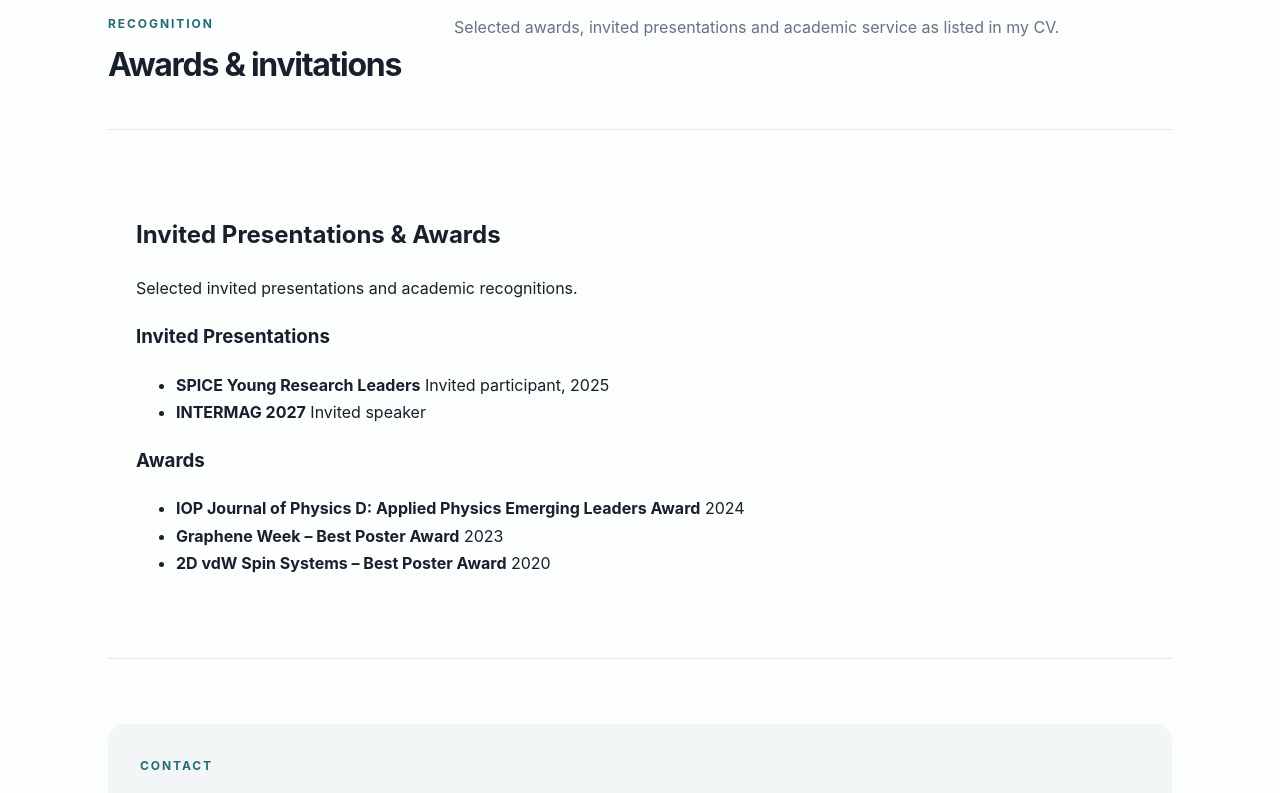
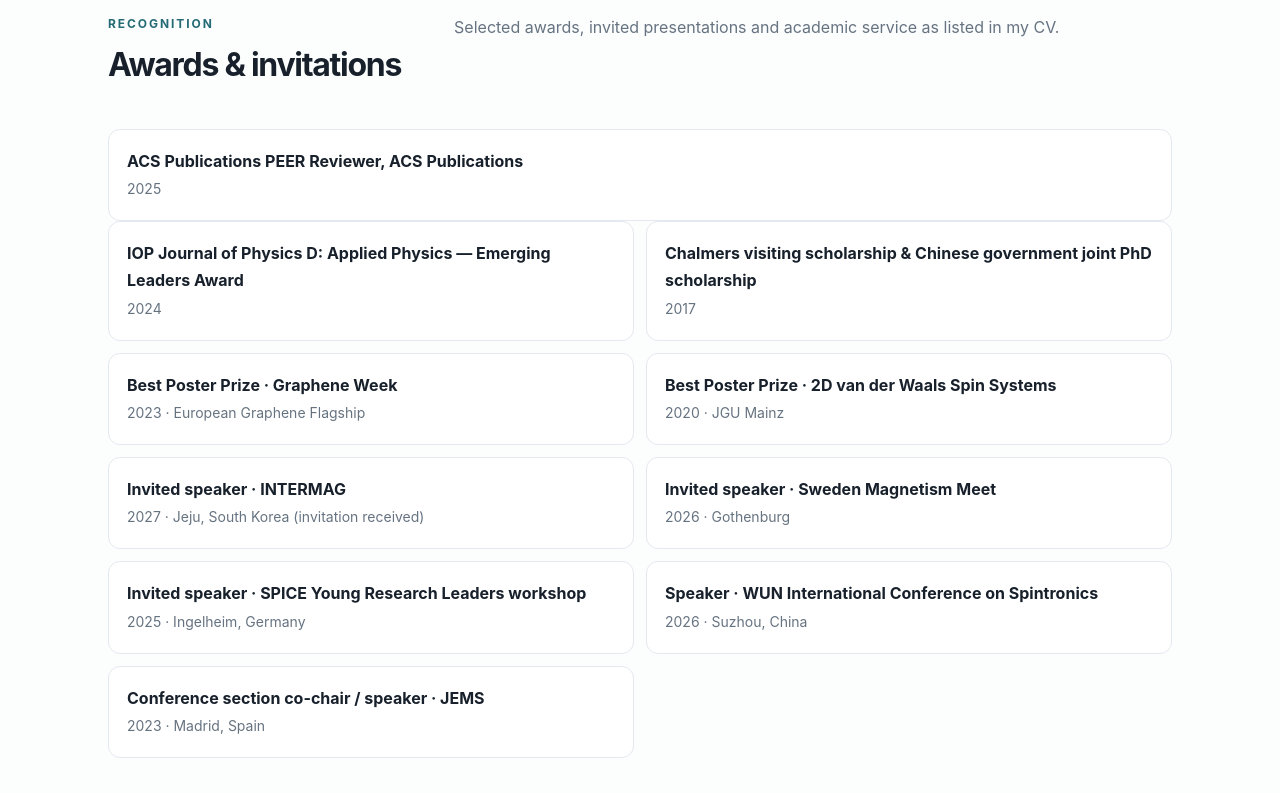
Before and after one commit to zzbna/Dr.BingZhao, a plain HTML site: page index.html in a window 1280 px wide. Shown: the part 5040-5833 px from the top of the page. Drawn offline with Linux system fonts and the light colour scheme.

Commit message:
Update index.html

```diff
--- a/index.html
+++ b/index.html
@@ -62,53 +62,6 @@ footer{padding:36px 0;color:var(--muted);font-size:13px}.foot{display:flex;justi
 <div class="skill"><b>Modelling & design</b><span>MuMax3, COMSOL Multiphysics and AutoCAD.</span></div>
 </div></section>
 <section id="recognition"><div class="section-head"><div><div class="eyebrow">Recognition</div><h2>Awards & invitations</h2></div><p>Selected awards, invited presentations and academic service as listed in my CV.</p></div>
-<section id="awards" class="section">
-  <div class="container">
-    <div class="section-heading">
-      <h2>Invited Presentations & Awards</h2>
-      <p>Selected invited presentations and academic recognitions.</p>
-    </div>
-
-    <div class="awards-grid">
-
-      <!-- Left column: Invited presentations -->
-      <div class="award-column">
-        <h3>Invited Presentations</h3>
-        <ul>
-          <li>
-            <strong>SPICE Young Research Leaders</strong>
-            <span>Invited participant, 2025</span>
-          </li>
-          <li>
-            <strong>INTERMAG 2027</strong>
-            <span>Invited speaker</span>
-          </li>
-          <!-- Add other invited presentations from your CV -->
-        </ul>
-      </div>
-
-      <!-- Right column: Awards -->
-      <div class="award-column">
-        <h3>Awards</h3>
-        <ul>
-          <li>
-            <strong>IOP Journal of Physics D: Applied Physics
-            Emerging Leaders Award</strong>
-            <span>2024</span>
-          </li>
-          <li>
-            <strong>Graphene Week – Best Poster Award</strong>
-            <span>2023</span>
-          </li>
-          <li>
-            <strong>2D vdW Spin Systems – Best Poster Award</strong>
-            <span>2020</span>
-          </li>
-        </ul>
-      </div>
-
-    </div>
-  </div>
-</section>
+<div class="award"><strong>ACS Publications PEER Reviewer, ACS Publications</strong><span>2025</span></div><div class="awards"><div class="award"><strong>IOP Journal of Physics D: Applied Physics — Emerging Leaders Award</strong><span>2024</span></div><div class="award"><strong>Chalmers visiting scholarship & Chinese government joint PhD scholarship</strong><span>2017</span></div><div class="award"><strong>Best Poster Prize · Graphene Week</strong><span>2023 · European Graphene Flagship</span></div><div class="award"><strong>Best Poster Prize · 2D van der Waals Spin Systems</strong><span>2020 · JGU Mainz</span></div><div class="award"><strong>Invited speaker · INTERMAG</strong><span>2027 · Jeju, South Korea (invitation received)</span></div><div class="award"><strong>Invited speaker · Sweden Magnetism Meet</strong><span>2026 · Gothenburg</span></div><div class="award"><strong>Invited speaker · SPICE Young Research Leaders workshop</strong><span>2025 · Ingelheim, Germany</span></div><div class="award"><strong>Speaker · WUN International Conference on Spintronics</strong><span>2026 · Suzhou, China</span></div><div class="award"><strong>Conference section co-chair / speaker · JEMS</strong><span>2023 · Madrid, Spain</span></div></div></section>
 <section id="contact"><div class="contactbox"><div class="eyebrow">Contact</div><h2>Research collaborations & enquiries</h2><p>Interested in collaborations on spin physics, van der Waals materials, magnetic dynamics, spin transport and quantum-device concepts.</p><p><strong>Email:</strong> <a href="mailto:zbing@chalmers.se">zbing@chalmers.se</a><br><strong>Chalmers University of Technology</strong> · MC2 · Gothenburg, Sweden</p><div class="social"><a href="https://scholar.google.com/citations?user=v1Ww3I0AAAAJ&hl=en">Google Scholar</a><a href="https://orcid.org/0000-0002-5560-6750">ORCID</a><a href="https://www.linkedin.com/in/bing-zhao-3b8670189/">LinkedIn</a>
 </main><footer><div class="container foot"><span>© Bing Zhao · Experimental spin physics</span><span>Built for GitHub Pages · <a href="#home">Back to top ↑</a></span></div></footer></body></html>
```
